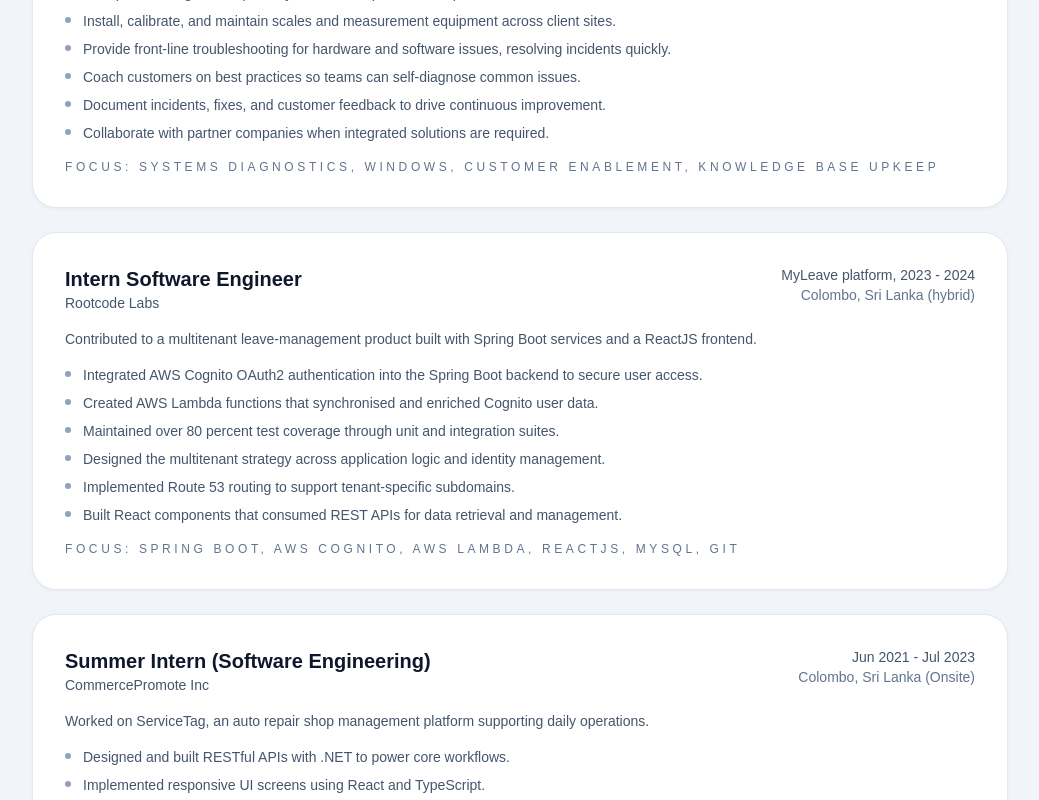
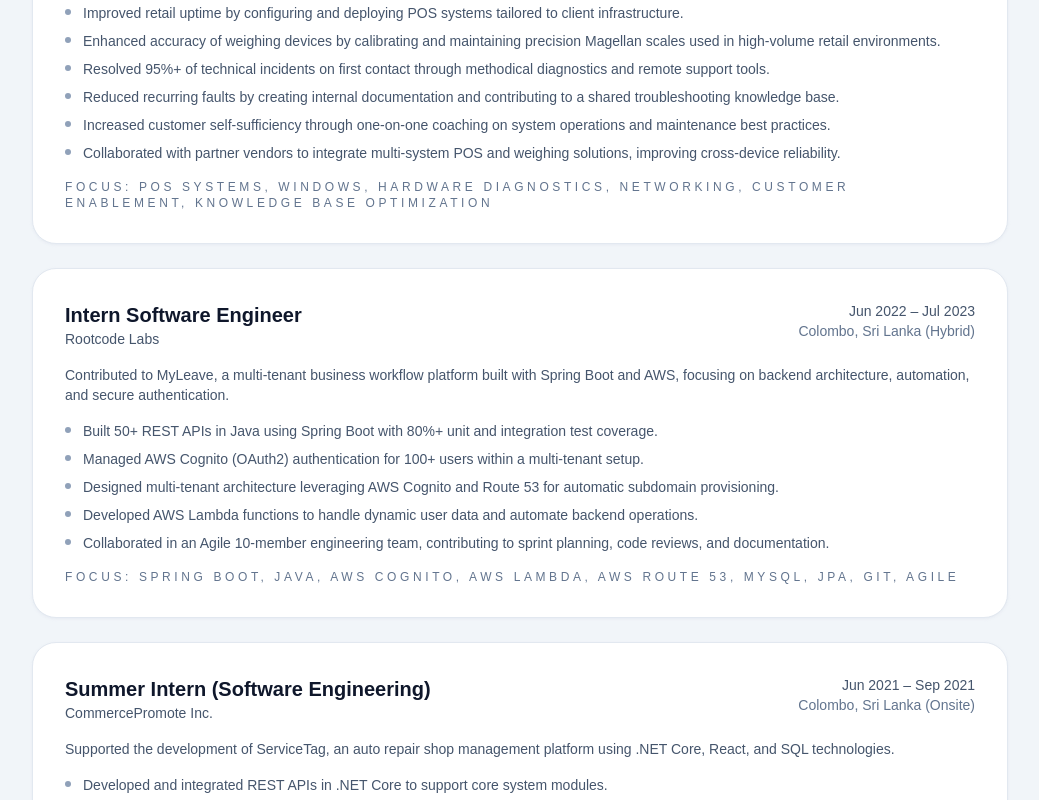
Before and after one commit to TharinduSilva2019774/TharinduSilva2019774.github.io, a Next.js app: page /resume in a window 1280 px wide. Shown: the part 780-1580 px from the top of the page, without its empty margins (120-1159 px from the left). Built offline with nearby package versions, Linux system fonts and the light colour scheme.

Commit message:
content update

```diff
--- a/app/resume/page.tsx
+++ b/app/resume/page.tsx
@@ -43,67 +43,135 @@
   "Comfortable spanning frontend and backend work, with a focus on secure AWS-backed architectures and polished user experiences.",
 ];
 
+// const experiences: Experience[] = [
+//   {
+//     company: "Tillmax",
+//     role: "Technical Engineer",
+//     period: "Dec 2024 - Present",
+//     location: "London, United Kingdom",
+//     summary:
+//       "Delivering end-to-end technical support for retail point-of-sale systems and precision measurement devices.",
+//     highlights: [
+//       "Set up and configure computer systems to keep customer operations secure and reliable.",
+//       "Install, calibrate, and maintain scales and measurement equipment across client sites.",
+//       "Provide front-line troubleshooting for hardware and software issues, resolving incidents quickly.",
+//       "Coach customers on best practices so teams can self-diagnose common issues.",
+//       "Document incidents, fixes, and customer feedback to drive continuous improvement.",
+//       "Collaborate with partner companies when integrated solutions are required.",
+//     ],
+//     stack: [
+//       "Systems diagnostics",
+//       "Windows",
+//       "Customer enablement",
+//       "Knowledge base upkeep",
+//     ],
+//   },
+//   {
+//     company: "Rootcode Labs",
+//     role: "Intern Software Engineer",
+//     period: "MyLeave platform, 2023 - 2024",
+//     location: "Colombo, Sri Lanka (hybrid)",
+//     summary:
+//       "Contributed to a multitenant leave-management product built with Spring Boot services and a ReactJS frontend.",
+//     highlights: [
+//       "Integrated AWS Cognito OAuth2 authentication into the Spring Boot backend to secure user access.",
+//       "Created AWS Lambda functions that synchronised and enriched Cognito user data.",
+//       "Maintained over 80 percent test coverage through unit and integration suites.",
+//       "Designed the multitenant strategy across application logic and identity management.",
+//       "Implemented Route 53 routing to support tenant-specific subdomains.",
+//       "Built React components that consumed REST APIs for data retrieval and management.",
+//     ],
+//     stack: [
+//       "Spring Boot",
+//       "AWS Cognito",
+//       "AWS Lambda",
+//       "ReactJS",
+//       "MySQL",
+//       "Git",
+//     ],
+//   },
+//   {
+//     company: "CommercePromote Inc",
+//     role: "Summer Intern (Software Engineering)",
+//     period: "Jun 2021 - Jul 2023",
+//     location: "Colombo, Sri Lanka (Onsite)",
+//     summary:
+//       "Worked on ServiceTag, an auto repair shop management platform supporting daily operations.",
+//     highlights: [
+//       "Designed and built RESTful APIs with .NET to power core workflows.",
+//       "Implemented responsive UI screens using React and TypeScript.",
+//       "Modelled and managed relational data stores to keep the platform consistent and reliable.",
+//       "Collaborated across two summer cohorts to extend product functionality.",
+//     ],
+//     stack: [".NET", "C#", "React", "TypeScript", "SQL"],
+//   },
+// ];
+
 const experiences: Experience[] = [
 {
   company: "Tillmax",
   role: "Technical Engineer",
-    period: "Dec 2024 - Present",
+  period: "Dec 2024 – Present",
   location: "London, United Kingdom",
   summary:
-      "Delivering end-to-end technical support for retail point-of-sale systems and precision measurement devices.",
+    "Delivering reliable retail technology solutions through expert installation, system optimization, and client enablement across POS and weighing platforms.",
   highlights: [
-      "Set up and configure computer systems to keep customer operations secure and reliable.",
-      "Install, calibrate, and maintain scales and measurement equipment across client sites.",
-      "Provide front-line troubleshooting for hardware and software issues, resolving incidents quickly.",
-      "Coach customers on best practices so teams can self-diagnose common issues.",
-      "Document incidents, fixes, and customer feedback to drive continuous improvement.",
-      "Collaborate with partner companies when integrated solutions are required.",
+    "Improved retail uptime by configuring and deploying POS systems tailored to client infrastructure.",
+    "Enhanced accuracy of weighing devices by calibrating and maintaining precision Magellan scales used in high-volume retail environments.",
+    "Resolved 95%+ of technical incidents on first contact through methodical diagnostics and remote support tools.",
+    "Reduced recurring faults by creating internal documentation and contributing to a shared troubleshooting knowledge base.",
+    "Increased customer self-sufficiency through one-on-one coaching on system operations and maintenance best practices.",
+    "Collaborated with partner vendors to integrate multi-system POS and weighing solutions, improving cross-device reliability.",
   ],
   stack: [
-      "Systems diagnostics",
+    "POS Systems",
     "Windows",
-      "Customer enablement",
-      "Knowledge base upkeep",
+    "Hardware Diagnostics",
+    "Networking",
+    "Customer Enablement",
+    "Knowledge Base Optimization",
   ],
 },
    {
     company: "Rootcode Labs",
     role: "Intern Software Engineer",
-    period: "MyLeave platform, 2023 - 2024",
-    location: "Colombo, Sri Lanka (hybrid)",
+    period: "Jun 2022 – Jul 2023",
+    location: "Colombo, Sri Lanka (Hybrid)",
     summary:
-      "Contributed to a multitenant leave-management product built with Spring Boot services and a ReactJS frontend.",
+      "Contributed to MyLeave, a multi-tenant business workflow platform built with Spring Boot and AWS, focusing on backend architecture, automation, and secure authentication.",
     highlights: [
-      "Integrated AWS Cognito OAuth2 authentication into the Spring Boot backend to secure user access.",
-      "Created AWS Lambda functions that synchronised and enriched Cognito user data.",
-      "Maintained over 80 percent test coverage through unit and integration suites.",
-      "Designed the multitenant strategy across application logic and identity management.",
-      "Implemented Route 53 routing to support tenant-specific subdomains.",
-      "Built React components that consumed REST APIs for data retrieval and management.",
+      "Built 50+ REST APIs in Java using Spring Boot with 80%+ unit and integration test coverage.",
+      "Managed AWS Cognito (OAuth2) authentication for 100+ users within a multi-tenant setup.",
+      "Designed multi-tenant architecture leveraging AWS Cognito and Route 53 for automatic subdomain provisioning.",
+      "Developed AWS Lambda functions to handle dynamic user data and automate backend operations.",
+      "Collaborated in an Agile 10-member engineering team, contributing to sprint planning, code reviews, and documentation.",
     ],
     stack: [
       "Spring Boot",
+      "Java",
       "AWS Cognito",
       "AWS Lambda",
-      "ReactJS",
+      "AWS Route 53",
       "MySQL",
+      "JPA",
       "Git",
+      "Agile",
     ],
   },
   {
-    company: "CommercePromote Inc",
+    company: "CommercePromote Inc.",
     role: "Summer Intern (Software Engineering)",
-    period: "Jun 2021 - Jul 2023",
+    period: "Jun 2021 – Sep 2021",
     location: "Colombo, Sri Lanka (Onsite)",
     summary:
-      "Worked on ServiceTag, an auto repair shop management platform supporting daily operations.",
+      "Supported the development of ServiceTag, an auto repair shop management platform using .NET Core, React, and SQL technologies.",
     highlights: [
-      "Designed and built RESTful APIs with .NET to power core workflows.",
-      "Implemented responsive UI screens using React and TypeScript.",
-      "Modelled and managed relational data stores to keep the platform consistent and reliable.",
-      "Collaborated across two summer cohorts to extend product functionality.",
+      "Developed and integrated REST APIs in .NET Core to support core system modules.",
+      "Built customer and repair management modules with React and TypeScript.",
+      "Designed and optimized relational SQL databases ensuring performance and data integrity.",
+      "Worked within a small agile team to deliver a functional product prototype within 3 months.",
     ],
-    stack: [".NET", "C#", "React", "TypeScript", "SQL"],
+    stack: [".NET Core", "C#", "ReactJS", "TypeScript", "SQL", "Git", "Agile"],
   },
 ];
 
@@ -184,34 +252,37 @@
     name: "SlimFit Weight Loss Companion",
     context: "Academic project",
     highlights: [
-      "Created a cross-platform coaching app with React Native and Spring Boot to guide users through weight loss goals.",
-      "Built a regression model to estimate calorie burn for daily activities.",
-      "Implemented authentication and authorisation flows with Spring Security.",
+      "Developed a cross-platform fitness app using React Native and Spring Boot to help users achieve personalized weight-loss goals.",
+      "Built and integrated a regression model that accurately estimated calorie expenditure based on user activity data.",
+      "Implemented secure authentication and authorization workflows with Spring Security, ensuring user privacy and data integrity.",
+      "Optimized backend endpoints for faster data retrieval, improving overall app responsiveness by over 25%.",
     ],
-    tech: ["React Native", "Spring Boot", "Java", "Python", "MySQL"],
+    tech: ["React Native", "Spring Boot", "Java", "Python", "MySQL", "Spring Security", "Machine Learning"],
   },
   {
     name: "SEN Chat Application",
     context: "Passion project",
     highlights: [
-      "Engineered real-time messaging, notifications, and typing indicators using webhooks.",
-      "Integrated Google Single Sign-On to streamline onboarding.",
-      "Deployed frontend and backend services with automated Git-based pipelines.",
+      "Built a real-time messaging platform with Next.js and Spring Boot, enabling instant chat updates, typing indicators, and notifications through webhooks.",
+      "Integrated Clerk authentication for secure user sign-in and seamless onboarding.",
+      "Containerized frontend and backend with Docker and deployed on Google Cloud Run using automated CI/CD pipelines.",
+      "Enhanced user engagement metrics by optimizing socket communication and reducing message latency under 100 ms.",
     ],
-    tech: ["ReactJS", "Spring Boot", "Java", "MySQL", "Render", "Cyclic"],
+    tech: ["Next.js", "Spring Boot", "Java", "MySQL", "Docker", "Google Cloud Run", "Cloud Build"],
   },
   {
     name: "BMHealth BMI and BMR Analysis",
     context: "Academic project",
     highlights: [
-      "Implemented a face-to-BMI/BMR inference pipeline with React Native and Flask.",
-      "Secured accounts with AWS Cognito and multi-factor authentication.",
-      "Trained a VGG16 model that achieved a mean absolute error under 3 kg/m2.",
-      "Deployed backend services on AWS Elastic Beanstalk with RDS and CodePipeline.",
+      "Developed an AI-driven health application that predicts BMI and BMR from facial images using a VGG16 deep-learning model.",
+      "Achieved a mean absolute error below 3 kg/m² on test data, demonstrating strong model precision.",
+      "Integrated AWS Cognito with two-factor authentication to ensure secure user access.",
+      "Deployed backend Flask services through AWS Elastic Beanstalk with an RDS database and automated CI/CD via CodePipeline.",
     ],
-    tech: ["React Native", "Flask", "Python", "AWS", "Machine learning"],
+    tech: ["React Native", "Flask", "Python", "AWS Cognito", "AWS RDS", "Elastic Beanstalk", "CodePipeline", "Deep Learning"],
   },
 ];
+
 
 export default function ResumePage() {
   return (
```
Lines whose indentation alone changed are shown as unchanged.
